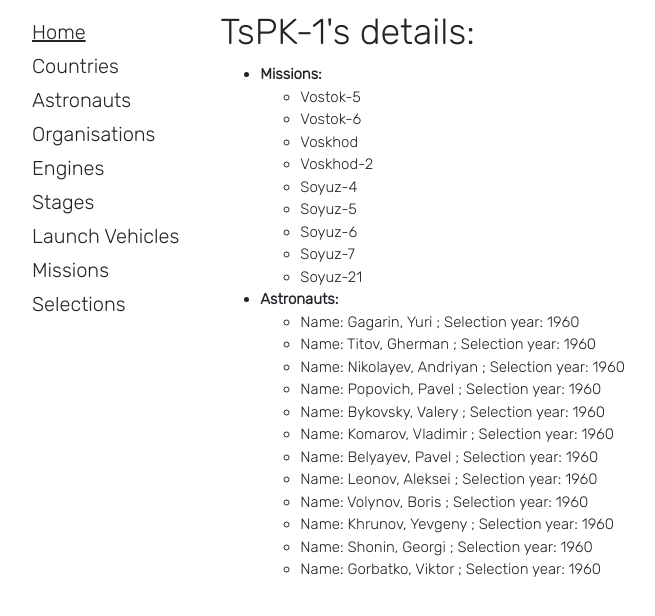
After one commit to eferos93/ODMC_exam_implementation, a Django app: page /spacemissions/selection/1 in a window 1280 px wide. The commit adds this page. Shown: the top 616 px of the page, without its empty margins (23-678 px from the left). Run offline with Django 3.2, Linux system fonts and the light colour scheme; data comes from the database, SQL or seed files in the repository.

Commit message:
everything done

```diff
--- a/populate.py
+++ b/populate.py
@@ -160,7 +160,7 @@
     def create_instance_of_model(self, fields):
         return self.model(astronaut=Astronaut.objects.get(astronaut_id__exact=fields[0]),
                           selection=Selection.objects.get(name__exact=fields[1]),
-                          year_of_selection=fields[2])
+                          selection_year=fields[2])
 
 
 class PopulateAstronautOccupation(Populate):
--- a/space_missions/models.py
+++ b/space_missions/models.py
@@ -60,13 +60,13 @@
 
 class AstronautSelection(models.Model):
     class Meta:
-        unique_together = [('astronaut', 'selection', 'year_of_selection')]
+        unique_together = [('astronaut', 'selection', 'selection_year')]
 
     astronaut = models.ForeignKey('space_missions.Astronaut', on_delete=models.CASCADE)
     selection = models.ForeignKey('space_missions.Selection', on_delete=models.CASCADE)
-    year_of_selection = models.PositiveSmallIntegerField(validators=[MinValueValidator(1900),
-                                                                     MaxValueValidator(timezone.now().year)]
-                                                         )
+    selection_year = models.PositiveSmallIntegerField(validators=[MinValueValidator(1900),
+                                                                  MaxValueValidator(timezone.now().year)]
+                                                      )
 
 
 class AstronautOccupation(models.Model):
--- a/space_missions/urls.py
+++ b/space_missions/urls.py
@@ -18,4 +18,6 @@
     path('launchvehicle/<int:pk>', views.LaunchVehicleDetail.as_view(), name='launch-vehicle-detail'),
     path('missions/', views.MissionList.as_view(), name='missions'),
     path('mission/<int:pk>', views.MissionDetail.as_view(), name='mission-detail'),
+    path('selections/', views.SelectionList.as_view(), name='selections'),
+    path('selection/<int:pk>', views.SelectionDetail.as_view(), name='selection-detail')
 ]
--- a/space_missions/views.py
+++ b/space_missions/views.py
@@ -57,3 +57,11 @@
 
 class MissionDetail(generic.DetailView):
     model = models.Mission
+
+
+class SelectionList(generic.ListView):
+    model = models.Selection
+
+
+class SelectionDetail(generic.DetailView):
+    model = models.Selection
--- a/templates/base.html
+++ b/templates/base.html
@@ -31,7 +31,7 @@
         <li><a href="{% url 'space_missions:stages' %}"><h4>Stages</h4></a></li>
         <li><a href="{% url 'space_missions:launch-vehicles' %}"><h4>Launch Vehicles</h4></a></li>
         <li><a href="{% url 'space_missions:missions' %}"><h4>Missions</h4></a></li>
-        <li><a href="#"><h4></h4></a></li>
+        <li><a href="{% url 'space_missions:selections' %}"><h4>Selections</h4></a></li>
         </ul>
 
      {% endblock %}
--- /dev/null
+++ b/templates/space_missions/selection_detail.html
@@ -0,0 +1,43 @@
+{% extends 'base.html' %}
+
+{% block content %}
+    <div class="container">
+        <h1>{{ selection.name }}'s details:</h1>
+        <ul>
+            <li>
+                <strong>Missions:</strong>
+                {% if selection.missions.all %}
+                    <ul>
+                        {% for mission in selection.missions.all %}
+                            <li>
+                                <a href="{% url 'space_missions:mission-detail' pk=mission.pk %}">
+                                    {{ mission.name }}
+                                </a>
+                            </li>
+                        {% endfor %}
+                    </ul>
+                {% else %}
+                    Unknown
+                {% endif %}
+            </li>
+            <li>
+                <strong>Astronauts:</strong>
+                {% if selection.astronautselection_set.all %}
+                    <ul>
+                         {% for astronaut_selection in selection.astronautselection_set.all %}
+                             <li>
+                                 Name:
+                                 <a href="{% url 'space_missions:astronaut-detail' pk=astronaut_selection.astronaut_id %}">
+                                     {{ astronaut_selection.astronaut.name }}
+                                 </a>;
+                                Selection year: {{ astronaut_selection.selection_year }}
+                             </li>
+                         {% endfor %}
+                    </ul>
+                {% else %}
+                    Unknown
+                {% endif %}
+            </li>
+        </ul>
+    </div>
+{% endblock %}
```
Also changed, not shown: templates/space_missions/selection_list.html (added, +18 -0 lines), db.sqlite3, space_missions/migrations/0004_auto_20210426_1203.py (added).
